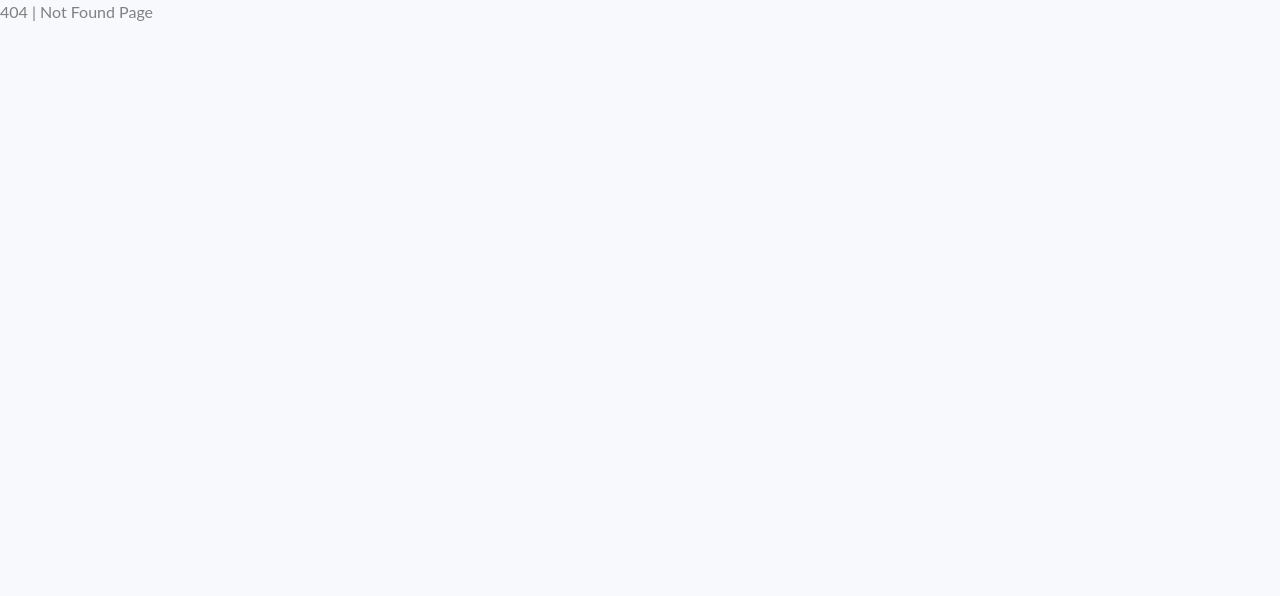
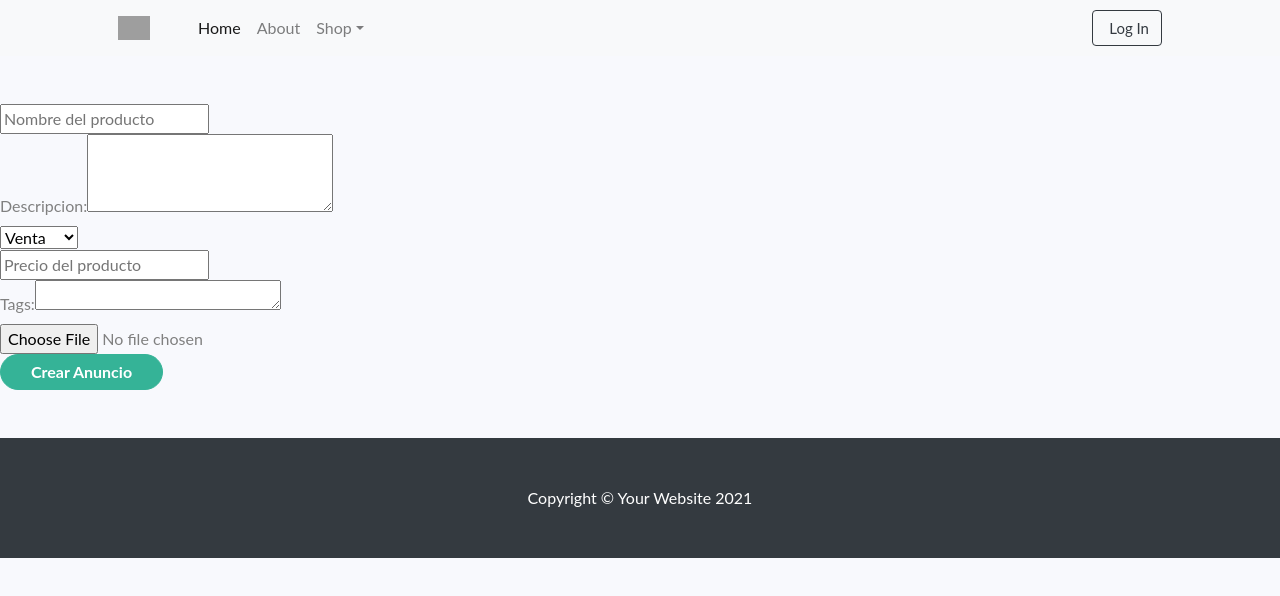
Before and after one commit to aaromes97/frontend-project, a React (Create React App) app: page /adverts/new in a window 1280 px wide. Before the commit this address led to /404. Shown: the top 596 px of the page. Built offline with nearby package versions, Linux system fonts and the light colour scheme; grey boxes are pictures that could not be loaded.

Commit message:
newAdvertPage

```diff
--- a/src/App.js
+++ b/src/App.js
@@ -8,6 +8,7 @@ import {
 
 import AdvertsPage from "./components/adverts/AdvertsPage";
 import LoginPage from "./components/auth/LoginPage/LoginPage";
+import NewAdvertPage from "./components/adverts/NewAdvertPage";
 
 function App() {
   return (
@@ -23,7 +24,9 @@ function App() {
           <Route exact path="/">
             <Redirect to="/adverts" />
           </Route>
-
+          <Route exact path="/adverts/new">
+            <NewAdvertPage />
+          </Route>
           <Route path="/404">
             <div>404 | Not Found Page</div>
           </Route>
--- a/src/components/adverts/AdvertsPage/Advert.js
+++ b/src/components/adverts/AdvertsPage/Advert.js
@@ -25,14 +25,10 @@ const Advert = ({ nombre, venta, precio, descripcion, foto, autor }) => {
         <div className="card-body p-4">
           <div className="text-center">
             <h5 className="fw-bolder">{nombre}</h5>
-                        <div className="d-flex justify-content-center text-dark mb-2">
-                            <span>{
-                                venta === true ?
-                                    (<p> Venta </p>)
-                                    : (<p> Busco </p>)
-                            }</span>
+            <div className="d-flex justify-content-center text-dark ">
+              <span>{venta === true ? <p> Venta </p> : <p> Busco </p>}</span>
             </div>
-                        <div className="d-flex justify-content-center small mt-2">
+            <div className="d-flex justify-content-center small ">
               {descripcion}
             </div>
           </div>
--- /dev/null
+++ b/src/components/adverts/NewAdvertPage/NewAdvertPage.js
@@ -0,0 +1,112 @@
+import { useEffect, useState } from "react";
+import { Redirect, useHistory } from "react-router";
+import Button from "../../common/Button";
+import Layout from "../../layout/layout";
+import { createAd } from "../service";
+
+function NewAdvertPage() {
+  const history = useHistory();
+  const [error, setError] = useState(null);
+
+  const [value, setValue] = useState({
+    nombre: "",
+    descripcion: "",
+    venta: true,
+    precio: "",
+    tags: [],
+  });
+  const [createdAdId, setCreatedAdId] = useState("");
+  const handleChange = (event) => {
+    setValue((prevState) => ({
+      ...prevState,
+      [event.target.name]: event.target.value,
+    }));
+  };
+  const handleSubmit = async (event) => {
+    event.preventDefault();
+    try {
+      console.log(value);
+      const createdAdvert = await createAd(value);
+      setCreatedAdId(createdAdvert.id);
+    } catch (error) {
+      console.log(error);
+      if (error.status === 401) {
+        return history.push("/login");
+      }
+      setError(error);
+    }
+  };
+  if (createdAdId) {
+    return <Redirect to={`/`} />;
+  }
+  return (
+    <Layout title="Creación de un nuevo anuncio">
+      <div className="newAdvertPage bordered">
+        <div className="right">
+          <form onSubmit={handleSubmit}>
+            <input
+              type="text"
+              name="nombre"
+              label="Nombre"
+              placeholder="Nombre del producto"
+              className="loginForm-field"
+              value={value.nombre}
+              onChange={handleChange}
+              required
+              autofocus
+            ></input>
+            <br></br>
+            <label for="descripcion">Descripcion:</label>
+            <textarea
+              id="descripcion"
+              name="descripcion"
+              rows="3"
+              cols="25"
+              onChange={handleChange}
+            ></textarea>{" "}
+            <br></br>
+            <select name="venta" value={value.venta} onChange={handleChange}>
+              <option value="true">Venta</option>
+              <option value="false" selected>
+                Compra
+              </option>
+            </select>
+            <br></br>
+            <input
+              type="number"
+              name="precio"
+              label="Precio"
+              placeholder="Precio del producto"
+              className="loginForm-field"
+              value={value.precio}
+              onChange={handleChange}
+              required
+            ></input>
+            <br></br>
+            <label for="tags">Tags:</label>
+            <textarea
+              id="tags"
+              name="tags"
+              rows="1"
+              cols="25"
+              onChange={handleChange}
+            ></textarea>{" "}
+            <br></br>
+            <input name="foto" type="file" onChange={handleChange} />
+            <br></br>
+            <div className="newAdPage-footer">
+              <Button
+                type="submit"
+                className="newAdPage-submit"
+                variant="primary"
+              >
+                Crear Anuncio
+              </Button>
+            </div>
+          </form>
+        </div>
+      </div>
+    </Layout>
+  );
+}
+export default NewAdvertPage;
--- /dev/null
+++ b/src/components/adverts/NewAdvertPage/index.js
@@ -0,0 +1 @@
+export { default } from "./NewAdvertPage";
--- a/src/components/adverts/service.js
+++ b/src/components/adverts/service.js
@@ -1,8 +1,12 @@
 import client from "../../api/client";
 
-const adsBaseUrl = "/";
+const adsBaseUrl = "/api";
 
 export const getLatestAds = () => {
   const url = `${adsBaseUrl}`;
   return client.get(url);
 };
+export const createAd = async (ad) => {
+  const url = `${adsBaseUrl}`;
+  return client.post(url, ad);
+};
```
Lines whose indentation alone changed are shown as unchanged.
